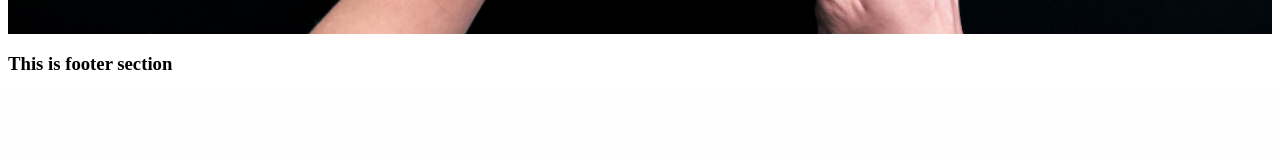
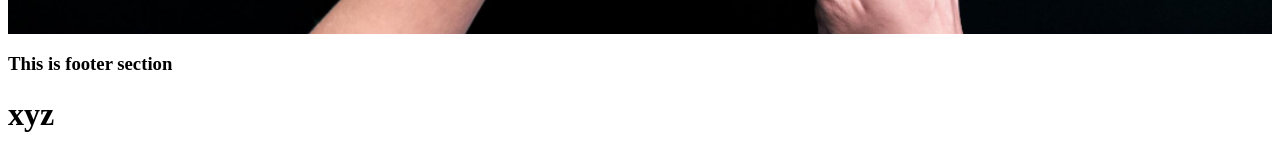
Before and after one commit to Satish1097/EcoVeg, a Django app: page / in a window 1280 px wide. Shown: the part 710-865 px from the top of the page. Before the commit the page ends 780 px from the top, so only its background shows below. Run offline with Django 5.2, Linux system fonts and the light colour scheme.

Commit message:
project loaded

```diff
--- a/EcoVeg/mainapp/templates/base.html
+++ b/EcoVeg/mainapp/templates/base.html
@@ -2,12 +2,14 @@
 {% load static %}
 <!DOCTYPE html>
 <html lang="en">
+
 <head>
     <meta charset="UTF-8">
     <meta name="viewport" content="width=device-width, initial-scale=1.0">
     <title>Document</title>
     <link rel="stylesheet" href="{% static '/css/style.css' %}">
 </head>
+
 <body>
     <div class="nav">
         <div class="logo">
@@ -18,6 +20,8 @@
     {% block container %}{% endblock container %}
     {% block footer %}
     <h3>This is footer section</h3>
+    <h1>xyz</h1>
 </body>
+
 </html>
 {% endblock footer %}
```
